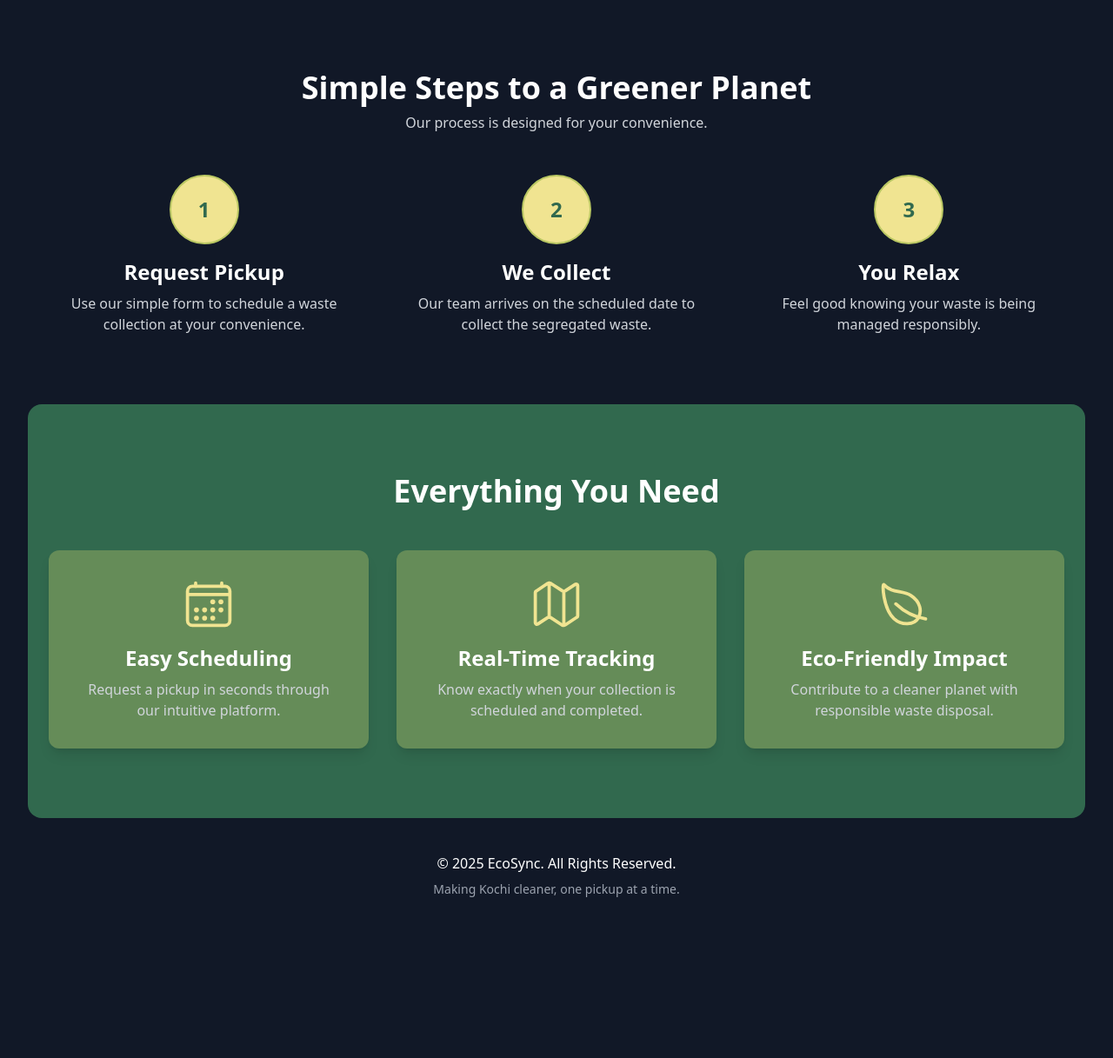
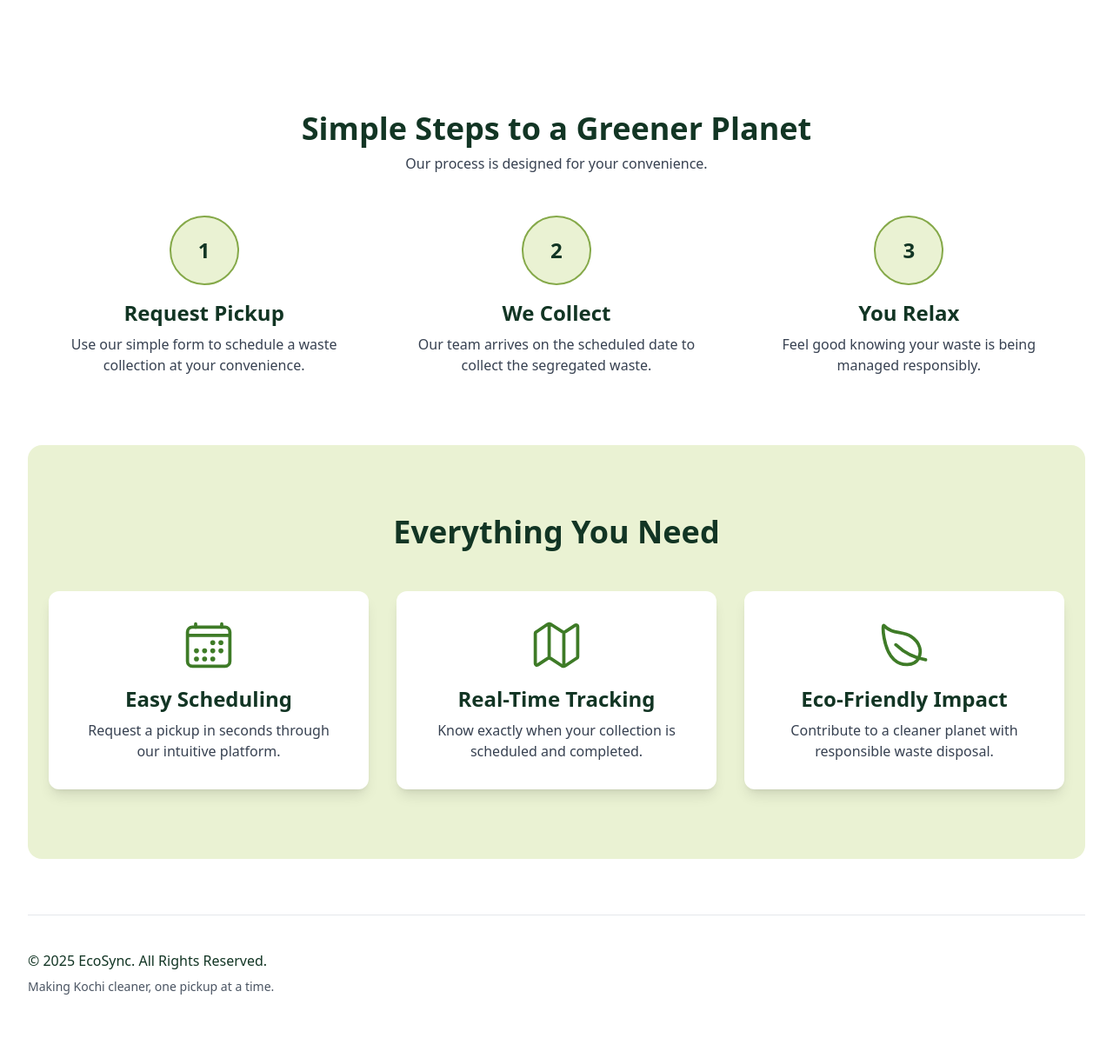
Before and after one commit to Alwin42/Project_100, a Django app: page / in a window 1280 px wide. Shown: the part 732-1949 px from the top of the page at 87% size. Before the commit the page ends 1764 px from the top, so only its background shows below. Run offline with Django 5.2, Linux system fonts and the light colour scheme; some libraries are stand-ins or nearby versions.

Commit message:
redefined color scheme

```diff
--- a/Eco-Sync/main/forms.py
+++ b/Eco-Sync/main/forms.py
@@ -1,17 +1,18 @@
 # main/forms.py
 from django import forms
-# UPDATED: Added PasswordChangeForm
 from django.contrib.auth.forms import UserCreationForm, AuthenticationForm, PasswordChangeForm
-# UPDATED: Added UserProfile
 from .models import CollectionRequest, IllegalDumpingReport, Review, WasteType, UserProfile
 
-# Define the Tailwind classes
-text_input_class = "w-full bg-eco-medium-green border-eco-medium-green text-white rounded-lg p-3 focus:ring-2 focus:ring-eco-light-yellow focus:border-eco-light-yellow transition"
+# --- UPDATED STYLES FOR LIGHT THEME ---
+# These classes are for white backgrounds, dark text, and green focus rings.
+text_input_class = "w-full bg-white border border-gray-300 text-eco-dark-green rounded-lg p-3 focus:ring-2 focus:ring-eco-medium-green focus:border-eco-medium-green transition"
 password_input_class = text_input_class
 textarea_class = text_input_class
 select_class = text_input_class
+file_input_class = "w-full text-sm text-gray-500 file:mr-4 file:py-2 file:px-4 file:rounded-lg file:border-0 file:text-sm file:font-semibold file:bg-eco-light-accent file:text-eco-medium-green hover:file:bg-eco-olive hover:file:text-white"
 
-# --- (Your CustomRegistrationForm and CustomLoginForm are here) ---
+# --- Authentication Forms ---
+
 class CustomRegistrationForm(UserCreationForm):
     # We add the widgets here
     username = forms.CharField(
@@ -58,7 +59,7 @@ class CustomLoginForm(AuthenticationForm):
     )
 
 
-# --- ADD THESE NEW FORMS ---
+# --- Main App Forms ---
 
 class CollectionRequestForm(forms.ModelForm):
     # This field will automatically query the WasteType model
@@ -104,9 +105,7 @@ class IllegalDumpingReportForm(forms.ModelForm):
     )
     image = forms.ImageField(
         required=False,
-        widget=forms.FileInput(
-            attrs={'class': 'w-full text-sm text-gray-400 file:mr-4 file:py-2 file:px-4 file:rounded-lg file:border-0 file:text-sm file:font-semibold file:bg-eco-medium-green file:text-eco-light-yellow hover:file:bg-eco-olive'}
-        )
+        widget=forms.FileInput(attrs={'class': file_input_class})
     )
 
     class Meta:
@@ -120,6 +119,7 @@ class ReviewForm(forms.ModelForm):
         widget=forms.Select(attrs={'class': select_class})
     )
     feedback = forms.CharField(
+        required=False,
         widget=forms.Textarea(
             attrs={'class': textarea_class, 'rows': 4, 'placeholder': 'Tell us about your experience...'}
         )
@@ -129,18 +129,20 @@ class ReviewForm(forms.ModelForm):
         model = Review
         fields = ['rating', 'feedback']
 
+# --- Profile Forms ---
+
 class UserProfileForm(forms.ModelForm):
     full_name = forms.CharField(
         label="Full Name",
         widget=forms.TextInput(attrs={
-            'class': 'w-full bg-eco-medium-green border-eco-medium-green text-white rounded-lg p-3 focus:ring-2 focus:ring-eco-light-yellow focus:border-eco-light-yellow transition',
+            'class': text_input_class,
             'placeholder': 'Your Full Name'
         })
     )
     address = forms.CharField(
         label="Address",
         widget=forms.Textarea(attrs={
-            'class': 'w-full bg-eco-medium-green border-eco-medium-green text-white rounded-lg p-3 focus:ring-2 focus:ring-eco-light-yellow focus:border-eco-light-yellow transition',
+            'class': textarea_class,
             'rows': 4,
             'placeholder': 'Your Address'
         })
@@ -157,21 +159,21 @@ class CustomPasswordChangeForm(PasswordChangeForm):
     old_password = forms.CharField(
         label="Old Password",
         widget=forms.PasswordInput(attrs={
-            'class': 'w-full bg-eco-medium-green border-eco-medium-green text-white rounded-lg p-3 focus:ring-2 focus:ring-eco-light-yellow focus:border-eco-light-yellow transition',
+            'class': password_input_class,
             'placeholder': 'Your Old Password'
         })
     )
     new_password1 = forms.CharField(
         label="New Password",
         widget=forms.PasswordInput(attrs={
-            'class': 'w-full bg-eco-medium-green border-eco-medium-green text-white rounded-lg p-3 focus:ring-2 focus:ring-eco-light-yellow focus:border-eco-light-yellow transition',
+            'class': password_input_class,
             'placeholder': 'Your New Password'
         })
     )
     new_password2 = forms.CharField(
         label="Confirm New Password",
         widget=forms.PasswordInput(attrs={
-            'class': 'w-full bg-eco-medium-green border-eco-medium-green text-white rounded-lg p-3 focus:ring-2 focus:ring-eco-light-yellow focus:border-eco-light-yellow transition',
+            'class': password_input_class,
             'placeholder': 'Confirm Your New Password'
         })
     )
--- a/Eco-Sync/templates/index.html
+++ b/Eco-Sync/templates/index.html
@@ -11,10 +11,14 @@
         theme: {
           extend: {
             colors: {
-              'eco-light-yellow': '#F0E491',
-              'eco-olive': '#BBC863',
-              'eco-medium-green': '#658C58',
-              'eco-dark-green': '#31694E',
+              /* UPDATED:
+                - Replaced the 'beige' and 'light-lime' with a visible pale yellow-green.
+                - This will be our main light accent color for cards/sections.
+              */
+              'eco-light-accent': '#EAF2D3',
+              'eco-olive': '#85A949',
+              'eco-medium-green': '#3E7B27',
+              'eco-dark-green': '#123524',
             }
           }
         }
@@ -23,9 +27,9 @@
 
     <title>{% block title %}Eco-Sync{% endblock %}</title>
 </head>
-<body class="bg-gray-900 text-white">
+<body class="bg-white text-eco-dark-green">
 
-    <nav class="bg-eco-medium-green p-4 shadow-lg sticky top-0 z-50">
+    <nav class="bg-white p-4 shadow-lg sticky top-0 z-50">
         <div class="container mx-auto flex justify-between items-center">
             <a href="/" class="flex items-center">
                 <img src="{% static 'images/eco-sync-logo.png' %}" alt="EcoSync Logo" class="h-10 w-10 mr-3">
@@ -33,18 +37,18 @@
             </a>
 
             <div class="hidden md:flex space-x-6 items-center">
-                <a href="{% url 'home' %}" class="text-eco-light-yellow hover:text-white transition duration-300 text-lg">Home</a>
-                <a href="{% url 'about' %}" class="text-eco-light-yellow hover:text-white transition duration-300 text-lg">About</a>
-                <a href="{% url 'service' %}" class="text-eco-light-yellow hover:text-white transition duration-300 text-lg">Services</a>
-                <a href="{% url 'contact' %}" class="text-eco-light-yellow hover:text-white transition duration-300 text-lg">Contact</a>
+                <a href="{% url 'home' %}" class="text-eco-dark-green hover:text-eco-olive transition duration-300 text-lg">Home</a>
+                <a href="{% url 'about' %}" class="text-eco-dark-green hover:text-eco-olive transition duration-300 text-lg">About</a>
+                <a href="{% url 'service' %}" class="text-eco-dark-green hover:text-eco-olive transition duration-300 text-lg">Services</a>
+                <a href="{% url 'contact' %}" class="text-eco-dark-green hover:text-eco-olive transition duration-300 text-lg">Contact</a>
 
                 {% if user.is_authenticated %}
-                    <a href="{% url 'dashboard' %}" class="text-eco-light-yellow hover:text-white transition duration-300 text-lg">Dashboard</a>
-                    <a href="{% url 'logout' %}" class="bg-eco-light-yellow text-eco-dark-green hover:bg-eco-olive font-semibold py-2 px-4 rounded-lg transition duration-300">
+                    <a href="{% url 'dashboard' %}" class="text-eco-dark-green hover:text-eco-olive transition duration-300 text-lg">Dashboard</a>
+                    <a href="{% url 'logout' %}" class="bg-eco-medium-green text-white hover:bg-eco-olive font-semibold py-2 px-4 rounded-lg transition duration-300">
                         Logout
                     </a>
                 {% else %}
-                    <a href="{% url 'login' %}" class="bg-eco-light-yellow text-eco-dark-green hover:bg-eco-olive font-semibold py-2 px-4 rounded-lg transition duration-300">
+                    <a href="{% url 'login' %}" class="bg-eco-medium-green text-white hover:bg-eco-olive font-semibold py-2 px-4 rounded-lg transition duration-300">
                         Get Started
                     </a>
                 {% endif %}
@@ -52,29 +56,29 @@
 
             <div class="md:hidden">
                 <button id="mobile-menu-button" class="focus:outline-none" aria-label="Toggle menu" aria-expanded="false">
-                    <ion-icon name="menu-outline" class="text-6xl text-eco-light-yellow"></ion-icon>
+                    <ion-icon name="menu-outline" class="text-6xl text-eco-medium-green"></ion-icon>
                 </button>
             </div>
         </div>
     </nav>
 
-    <div id="mobile-menu" class="hidden md:hidden bg-eco-dark-green divide-y divide-eco-medium-green">
-        <a href="{% url 'home' %}" class="block text-eco-light-yellow hover:text-eco-olive p-4 text-lg">Home</a>
-        <a href="{% url 'about' %}" class="block text-eco-light-yellow hover:text-eco-olive p-4 text-lg">About</a>
-        <a href="{% url 'service' %}" class="block text-eco-light-yellow hover:text-eco-olive p-4 text-lg">Services</a>
-        <a href="{% url 'contact' %}" class="block text-eco-light-yellow hover:text-eco-olive p-4 text-lg">Contact</a>
+    <div id="mobile-menu" class="hidden md:hidden bg-white divide-y divide-gray-100">
+        <a href="{% url 'home' %}" class="block text-eco-dark-green hover:text-eco-olive p-4 text-lg">Home</a>
+        <a href="{% url 'about' %}" class="block text-eco-dark-green hover:text-eco-olive p-4 text-lg">About</a>
+        <a href="{% url 'service' %}" class="block text-eco-dark-green hover:text-eco-olive p-4 text-lg">Services</a>
+        <a href="{% url 'contact' %}" class="block text-eco-dark-green hover:text-eco-olive p-4 text-lg">Contact</a>
 
         {% if user.is_authenticated %}
-            <a href="{% url 'dashboard' %}" class="block text-eco-light-yellow hover:text-eco-olive p-4 text-lg">Dashboard</a>
+            <a href="{% url 'dashboard' %}" class="block text-eco-dark-green hover:text-eco-olive p-4 text-lg">Dashboard</a>
         {% endif %}
 
         <div class="p-4">
             {% if user.is_authenticated %}
-                <a href="{% url 'logout' %}" class="block bg-eco-light-yellow text-eco-dark-green hover:bg-eco-olive font-semibold py-2 px-4 rounded-lg text-center transition duration-300">
+                <a href="{% url 'logout' %}" class="block bg-eco-medium-green text-white hover:bg-eco-olive font-semibold py-2 px-4 rounded-lg text-center transition duration-300">
                     Logout
                 </a>
             {% else %}
-                <a href="{% url 'login' %}" class="block bg-eco-light-yellow text-eco-dark-green hover:bg-eco-olive font-semibold py-2 px-4 rounded-lg text-center transition duration-3G00">
+                <a href="{% url 'login' %}" class="block bg-eco-medium-green text-white hover:bg-eco-olive font-semibold py-2 px-4 rounded-lg text-center transition duration-300">
                     Get Started
                 </a>
             {% endif %}
--- a/Eco-Sync/templates/main.html
+++ b/Eco-Sync/templates/main.html
@@ -4,20 +4,20 @@
 {% block title %}Homepage - EcoSync{% endblock %}
 
 {% block content %}
-<div class="text-white">
-    <div class="relative bg-cover bg-center">
+<div>
+    <div classs="relative bg-cover bg-center">
         <div class="absolute inset-0 "></div>
         <div class="container mx-auto px-6 py-20 lg:py-32">
             <div class="grid grid-cols-1 lg:grid-cols-2 gap-12 items-center">
 
                 <div class="relative text-center lg:text-left animate-fade-in-up">
-                    <h1 class="text-4xl sm:text-5xl md:text-6xl font-extrabold leading-tight mb-4 text-eco-light-yellow">
+                    <h1 class="text-4xl sm:text-5xl md:text-6xl font-extrabold leading-tight mb-4 text-eco-dark-green">
                         Clean City, Clear Conscience
                     </h1>
-                    <p class="text-lg md:text-xl text-gray-300 mb-10 max-w-xl mx-auto lg:mx-0">
+                    <p class="text-lg md:text-xl text-gray-700 mb-10 max-w-xl mx-auto lg:mx-0">
                         EcoSync is your modern solution for efficient and sustainable waste management in Kochi. Schedule, track, and simplify your recycling process.
                     </p>
-                    <a href="#features" class="bg-eco-light-yellow text-eco-dark-green font-bold py-3 px-8 rounded-full text-lg transition-all duration-300 ease-in-out hover:bg-eco-olive hover:shadow-xl hover:scale-105 transform inline-flex items-center">
+                    <a href="#features" class="bg-eco-medium-green text-white font-bold py-3 px-8 rounded-full text-lg transition-all duration-300 ease-in-out hover:bg-eco-olive hover:shadow-xl hover:scale-105 transform inline-flex items-center">
                         Learn More
                         <ion-icon name="arrow-down-outline" class="ml-2 text-xl"></ion-icon>
                     </a>
@@ -25,7 +25,7 @@
 
                 <div class="relative flex justify-center lg:justify-end animate-fade-in-up">
                     <div class="w-full max-w-xl">
-                        <img src="{% static 'images/home-img01.png' %}" alt="Clean city recycling bin"
+                        <img src="{% static 'images/home.jpg' %}" alt="Clean city recycling bin"
                             class="rounded-2xl w-full h-auto">
                     </div>
                 </div>
@@ -37,62 +37,62 @@
     <section id="how-it-works" class="py-16 sm:py-20">
         <div class="container mx-auto px-6">
             <div class="text-center mb-12">
-                <h2 class="text-white text-3xl sm:text-4xl font-bold">Simple Steps to a Greener Planet</h2>
-                <p class="text-gray-300 mt-2">Our process is designed for your convenience.</p>
+                <h2 class="text-eco-dark-green text-3xl sm:text-4xl font-bold">Simple Steps to a Greener Planet</h2>
+                <p class="text-gray-700 mt-2">Our process is designed for your convenience.</p>
             </div>
             <div class="grid md:grid-cols-3 gap-8 md:gap-12 text-center">
                 <div class="flex flex-col items-center">
-                    <div class="flex items-center justify-center h-20 w-20 rounded-full bg-eco-light-yellow text-eco-dark-green border-2 border-eco-olive text-2xl font-bold mb-4">1</div>
-                    <h3 class="text-white text-xl sm:text-2xl font-semibold mb-2">Request Pickup</h3>
-                    <p class="text-gray-300">Use our simple form to schedule a waste collection at your convenience.</p>
+                    <div class="flex items-center justify-center h-20 w-20 rounded-full bg-eco-light-accent text-eco-dark-green border-2 border-eco-olive text-2xl font-bold mb-4">1</div>
+                    <h3 class="text-eco-dark-green text-xl sm:text-2xl font-semibold mb-2">Request Pickup</h3>
+                    <p class="text-gray-700">Use our simple form to schedule a waste collection at your convenience.</p>
                 </div>
                 <div class="flex flex-col items-center">
-                    <div class="flex items-center justify-center h-20 w-20 rounded-full bg-eco-light-yellow text-eco-dark-green border-2 border-eco-olive text-2xl font-bold mb-4">2</div>
-                    <h3 class="text-white text-xl sm:text-2xl font-semibold mb-2">We Collect</h3>
-                    <p class="text-gray-300">Our team arrives on the scheduled date to collect the segregated waste.</p>
+                    <div class="flex items-center justify-center h-20 w-20 rounded-full bg-eco-light-accent text-eco-dark-green border-2 border-eco-olive text-2xl font-bold mb-4">2</div>
+                    <h3 class="text-eco-dark-green text-xl sm:text-2xl font-semibold mb-2">We Collect</h3>
+                    <p class="text-gray-700">Our team arrives on the scheduled date to collect the segregated waste.</p>
                 </div>
                 <div class="flex flex-col items-center">
-                    <div class="flex items-center justify-center h-20 w-20 rounded-full bg-eco-light-yellow text-eco-dark-green border-2 border-eco-olive text-2xl font-bold mb-4">3</div>
-                    <h3 class="text-white text-xl sm:text-2xl font-semibold mb-2">You Relax</h3>
-                    <p class="text-gray-300">Feel good knowing your waste is being managed responsibly.</p>
+                    <div class="flex items-center justify-center h-20 w-20 rounded-full bg-eco-light-accent text-eco-dark-green border-2 border-eco-olive text-2xl font-bold mb-4">3</div>
+                    <h3 class="text-eco-dark-green text-xl sm:text-2xl font-semibold mb-2">You Relax</h3>
+                    <p class="text-gray-700">Feel good knowing your waste is being managed responsibly.</p>
                 </div>
             </div>
         </div>
     </section>
 
-    <section id="features" class="py-16 sm:py-20 bg-eco-dark-green rounded-2xl">
+    <section id="features" class="py-16 sm:py-20 bg-eco-light-accent rounded-2xl">
         <div class="container mx-auto px-6 text-center">
-            <h2 class="text-3xl sm:text-4xl font-bold mb-12 text-white">Everything You Need</h2>
+            <h2 class="text-3xl sm:text-4xl font-bold mb-12 text-eco-dark-green">Everything You Need</h2>
             <div class="grid md:grid-cols-3 gap-8">
-                <div class="bg-eco-medium-green text-white p-8 rounded-xl shadow-lg transition-all duration-300 hover:scale-105 hover:shadow-2xl hover:bg-eco-olive hover:text-eco-dark-green">
-                    <div class="text-eco-light-yellow text-6xl mb-4 flex justify-center">
+                <div class="bg-white text-eco-dark-green p-8 rounded-xl shadow-lg transition-all duration-300 hover:scale-105 hover:shadow-2xl">
+                    <div class="text-eco-medium-green text-6xl mb-4 flex justify-center">
                         <ion-icon name="calendar-outline"></ion-icon>
                     </div>
                     <h3 class="text-xl sm:text-2xl font-bold mb-2">Easy Scheduling</h3>
-                    <p class="text-gray-300">Request a pickup in seconds through our intuitive platform.</p>
+                    <p class="text-gray-700">Request a pickup in seconds through our intuitive platform.</p>
                 </div>
-                <div class="bg-eco-medium-green text-white p-8 rounded-xl shadow-lg transition-all duration-300 hover:scale-105 hover:shadow-2xl hover:bg-eco-olive hover:text-eco-dark-green">
-                    <div class="text-eco-light-yellow text-6xl mb-4 flex justify-center">
+                <div class="bg-white text-eco-dark-green p-8 rounded-xl shadow-lg transition-all duration-300 hover:scale-105 hover:shadow-2xl">
+                    <div class="text-eco-medium-green text-6xl mb-4 flex justify-center">
                         <ion-icon name="map-outline"></ion-icon>
                     </div>
                     <h3 class="text-xl sm:text-2xl font-bold mb-2">Real-Time Tracking</h3>
-                    <p class="text-gray-300">Know exactly when your collection is scheduled and completed.</p>
+                    <p class="text-gray-700">Know exactly when your collection is scheduled and completed.</p>
                 </div>
-                <div class="bg-eco-medium-green text-white p-8 rounded-xl shadow-lg transition-all duration-300 hover:scale-105 hover:shadow-2xl hover:bg-eco-olive hover:text-eco-dark-green">
-                    <div class="text-eco-light-yellow text-6xl mb-4 flex justify-center">
+                <div class="bg-white text-eco-dark-green p-8 rounded-xl shadow-lg transition-all duration-300 hover:scale-105 hover:shadow-2xl">
+                    <div class="text-eco-medium-green text-6xl mb-4 flex justify-center">
                         <ion-icon name="leaf-outline"></ion-icon>
                     </div>
                     <h3 class="text-xl sm:text-2xl font-bold mb-2">Eco-Friendly Impact</h3>
-                    <p class="text-gray-300">Contribute to a cleaner planet with responsible waste disposal.</p>
+                    <p class="text-gray-700">Contribute to a cleaner planet with responsible waste disposal.</p>
                 </div>
             </div>
         </div>
     </section>
 
-    <footer class="text-white py-10">
-        <div class="container mx-auto px-6 text-center">
+    <footer class="text-eco-dark-green py-10 mt-16 border-t border-gray-200">
+        <div classs="container mx-auto px-6 text-center">
             <p>&copy; {% now "Y" %} EcoSync. All Rights Reserved.</p>
-            <p class="text-gray-400 text-sm mt-2">Making Kochi cleaner, one pickup at a time.</p>
+            <p class="text-gray-600 text-sm mt-2">Making Kochi cleaner, one pickup at a time.</p>
         </div>
     </footer>
 </div>
```
Also changed, not shown: Eco-Sync/templates/about.html (+8 -8 lines), Eco-Sync/templates/add_review.html (+8 -8 lines), Eco-Sync/templates/contact.html (+18 -18 lines), Eco-Sync/templates/dashboard.html (+25 -25 lines), Eco-Sync/templates/login.html (+28 -11 lines), Eco-Sync/templates/password_change.html (+12 -12 lines), Eco-Sync/templates/profile_edit.html (+10 -10 lines), Eco-Sync/templates/register.html (+13 -13 lines), Eco-Sync/templates/service.html (+30 -30 lines), Eco-Sync/static/images/home-img01.png (deleted), 1 other file.
